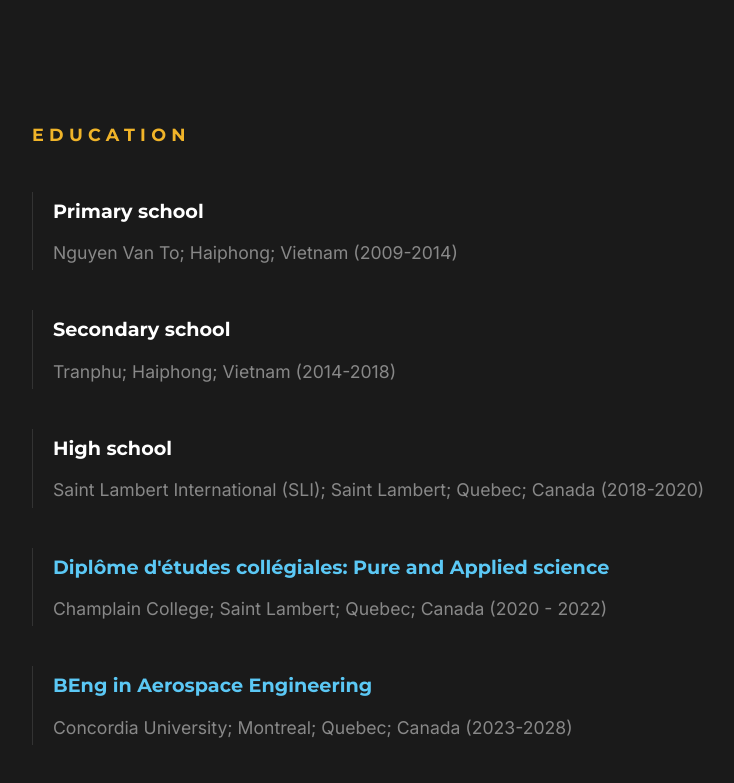
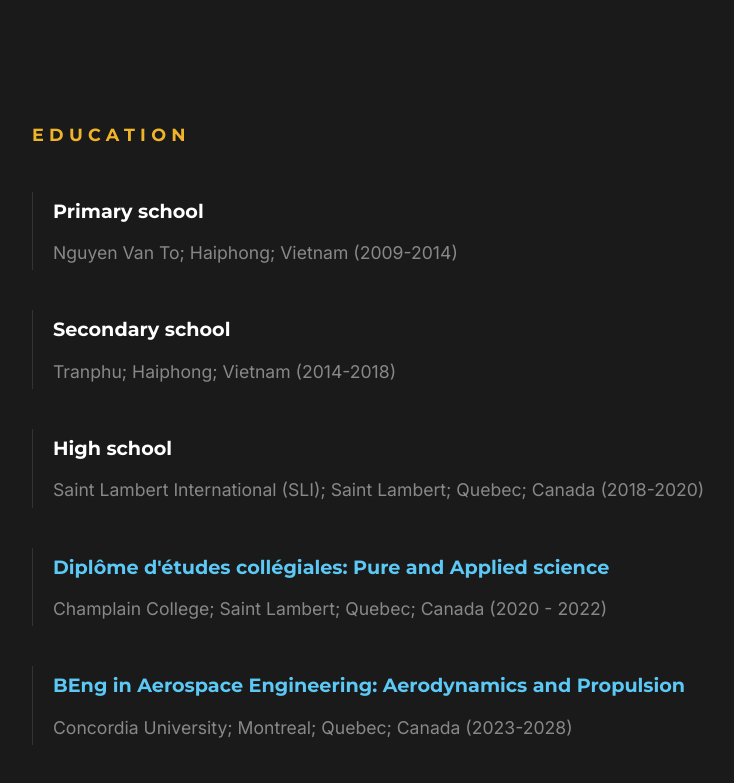
Before and after one commit to BeeNguyen2707/beenguyen_portfolio, a plain HTML site: page about.html in a window 1280 px wide. Shown: the part 654-1437 px from the top of the page, without its empty margins (118-852 px from the left). Drawn offline with Linux system fonts and the light colour scheme.

Commit message:
Update about.html

```diff
--- a/about.html
+++ b/about.html
@@ -158,7 +158,7 @@
       </div>
 
       <div class="edu-item">
-        <span class="edu-title highlight-degree">BEng in Aerospace Engineering</span>
+        <span class="edu-title highlight-degree">BEng in Aerospace Engineering: Aerodynamics and Propulsion</span>
         <span class="edu-detail">Concordia University; Montreal; Quebec; Canada (2023-2028)</span>
       </div>
     </div>
```
